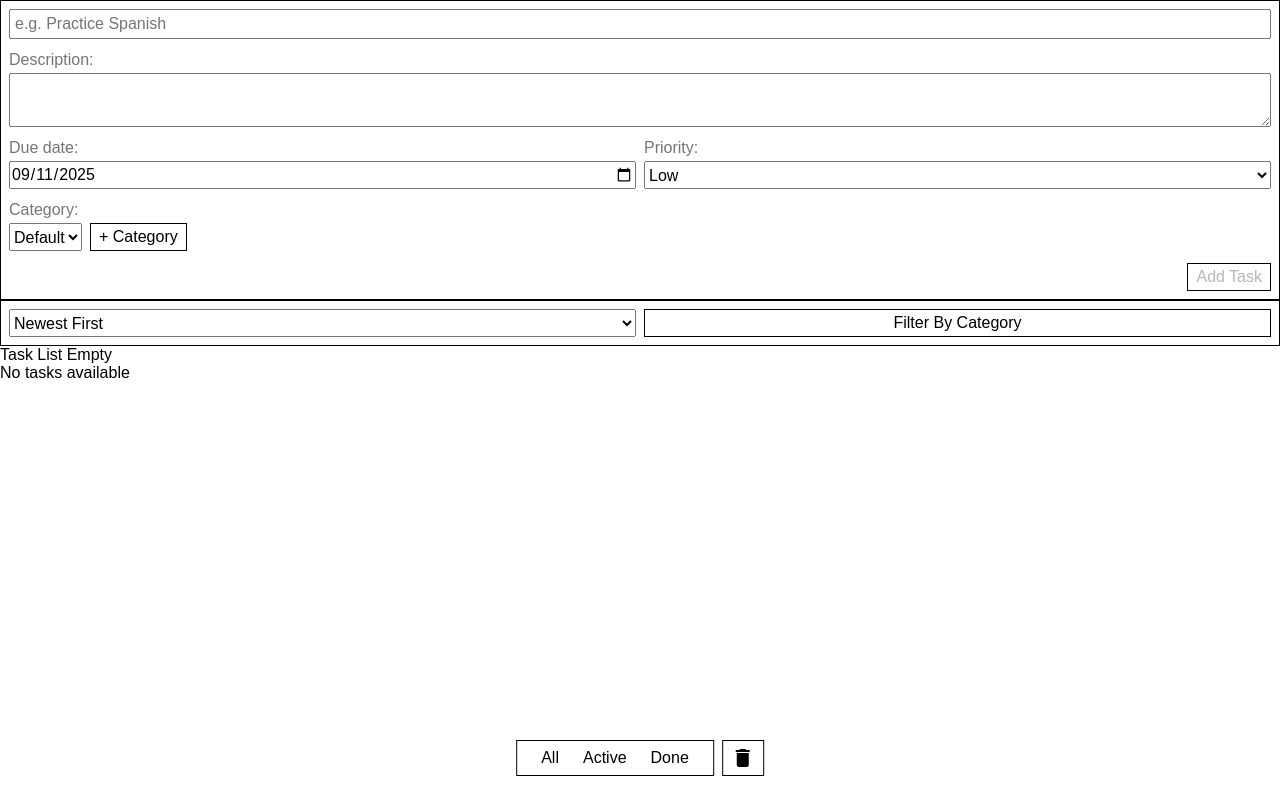
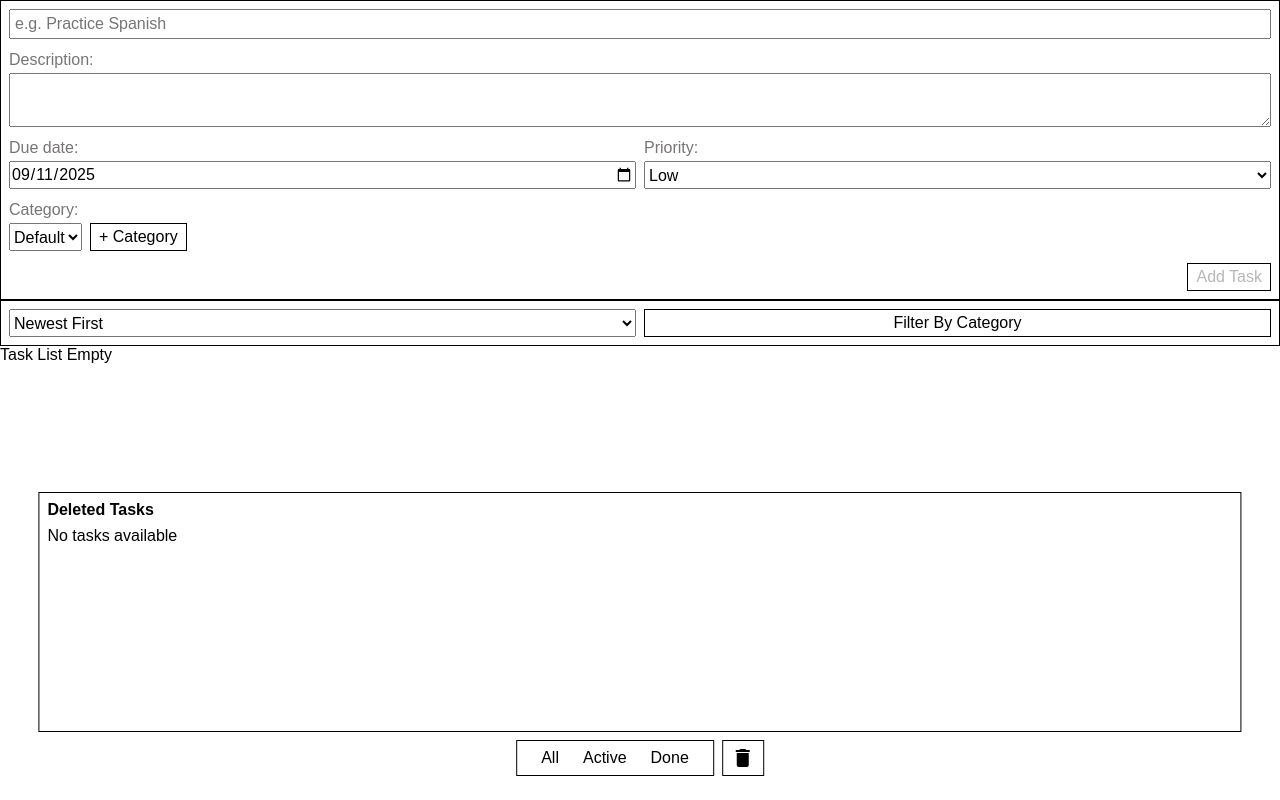
Before and after one commit to dejanpls/taskmate, a React (Vite) app: page / in a window 1280 px wide. Both pictures are taken after a click on the button "delete". Built offline with nearby package versions, Linux system fonts and the light colour scheme.

Commit message:
feat(Deleted): apply flex layout

```diff
--- a/src/components/Deleted.jsx
+++ b/src/components/Deleted.jsx
@@ -1,30 +1,40 @@
+import '../styles/deleted.css';
+
 export default function Deleted({
   handleRestore,
   handleDeleteForever,
   deletedTasks,
 }) {
   return (
-    <>
+    <div className="deletedContainer">
+      <h2>Deleted Tasks</h2>
       {deletedTasks.length > 0 ? (
         <ul>
           {deletedTasks.map((task) => (
             <li key={task.id}>
               <span>{task.title}</span>
+              <div className="buttonContainer">
                 <button
                   onClick={() => handleDeleteForever(task.id)}
                   type="button"
+                  className="material-icons"
                 >
-                Delete Forever
+                  delete_forever
                 </button>
-              <button onClick={() => handleRestore(task)} type="button">
-                Restore
+                <button
+                  className="material-icons"
+                  onClick={() => handleRestore(task)}
+                  type="button"
+                >
+                  undo
                 </button>
+              </div>
             </li>
           ))}
         </ul>
       ) : (
         <p>No tasks available</p>
       )}
-    </>
+    </div>
   );
 }
--- /dev/null
+++ b/src/styles/deleted.css
@@ -0,0 +1,39 @@
+div.deletedContainer {
+  position: fixed;
+  bottom: 68px;
+  left: 50%;
+  transform: translateX(-50%);
+  border: 1px solid black;
+  padding: 8px;
+  width: 94%;
+  min-height: 30vh;
+  background-color: white;
+  display: flex;
+  flex-direction: column;
+  gap: 8px;
+}
+
+div.deletedContainer > ul {
+  display: flex;
+  flex-direction: column;
+  gap: 8px;
+}
+
+div.deletedContainer ul li {
+  width: 100%;
+  display: flex;
+  align-items: center;
+  justify-content: space-between;
+  border: 1px solid black;
+  padding: 4px 8px;
+}
+
+div.deletedContainer ul li div.buttonContainer {
+  display: flex;
+  gap: 8px;
+}
+
+div.deletedContainer ul li div.buttonContainer button {
+  background-color: white;
+  border: none;
+}
--- a/src/styles/tabs.css
+++ b/src/styles/tabs.css
@@ -6,6 +6,7 @@
   transform: translateX(-50%);
   display: flex;
   gap: 8px;
+  background-color: white;
 }
 
 div.tabsContainer {
```
Lines whose indentation alone changed are shown as unchanged.
